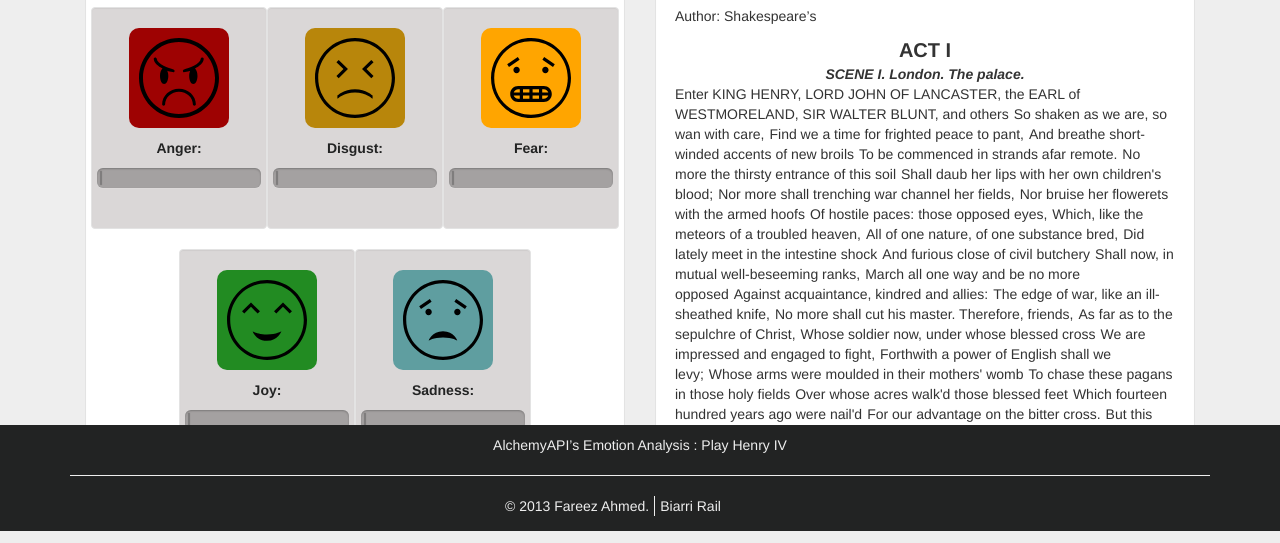
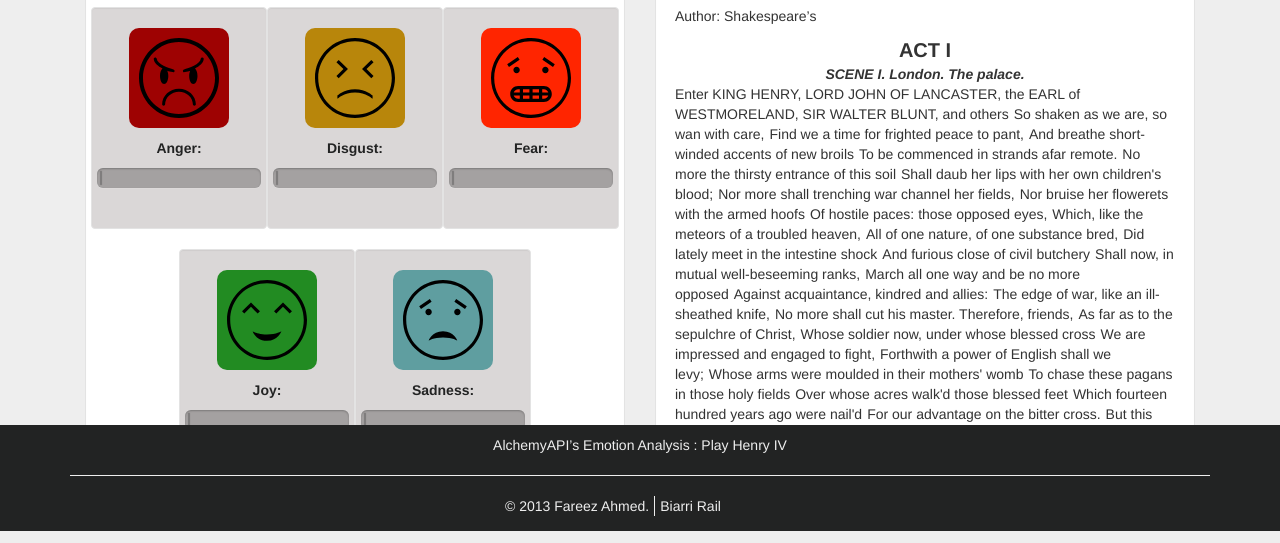
Before and after one commit to fareezahmed/BiarriRail, a plain HTML site: page index.html in a window 1280 px wide. Shown: the part 269-812 px from the top of the page. Drawn offline with Linux system fonts and the light colour scheme; some packages are replaced by stand-ins of ours.

Commit message:
update colors

```diff
--- a/styles/css/styles.css
+++ b/styles/css/styles.css
@@ -194,7 +194,7 @@ main .graphic-container .well .joy img {
 }
 main .graphic-container .well .fear .progress-bar,
 main .graphic-container .well .fear img {
-  background-color: orange;
+  background-color: #FF2500;
 }
 main .graphic-container .well .disgust .progress-bar,
 main .graphic-container .well .disgust img {
```
